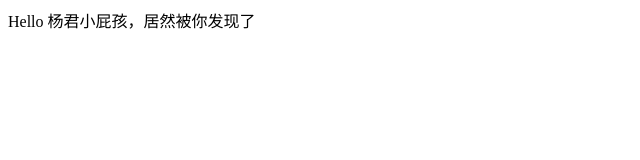
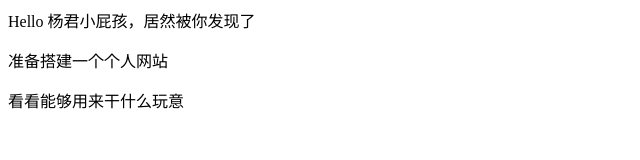
Before and after one commit to CXloryn/CXloryn.github.io, a plain HTML site: page index.html in a window 1280 px wide. Shown: the whole page, without its empty margins (0-640 px from the left). Drawn offline with Linux system fonts and the light colour scheme.

Commit message:
index.html

```diff
--- a/index.html
+++ b/index.html
@@ -1 +1,3 @@
 <p>Hello 杨君小屁孩，居然被你发现了</p>
+<p>准备搭建一个个人网站</p>
+<p>看看能够用来干什么玩意</p>
```
